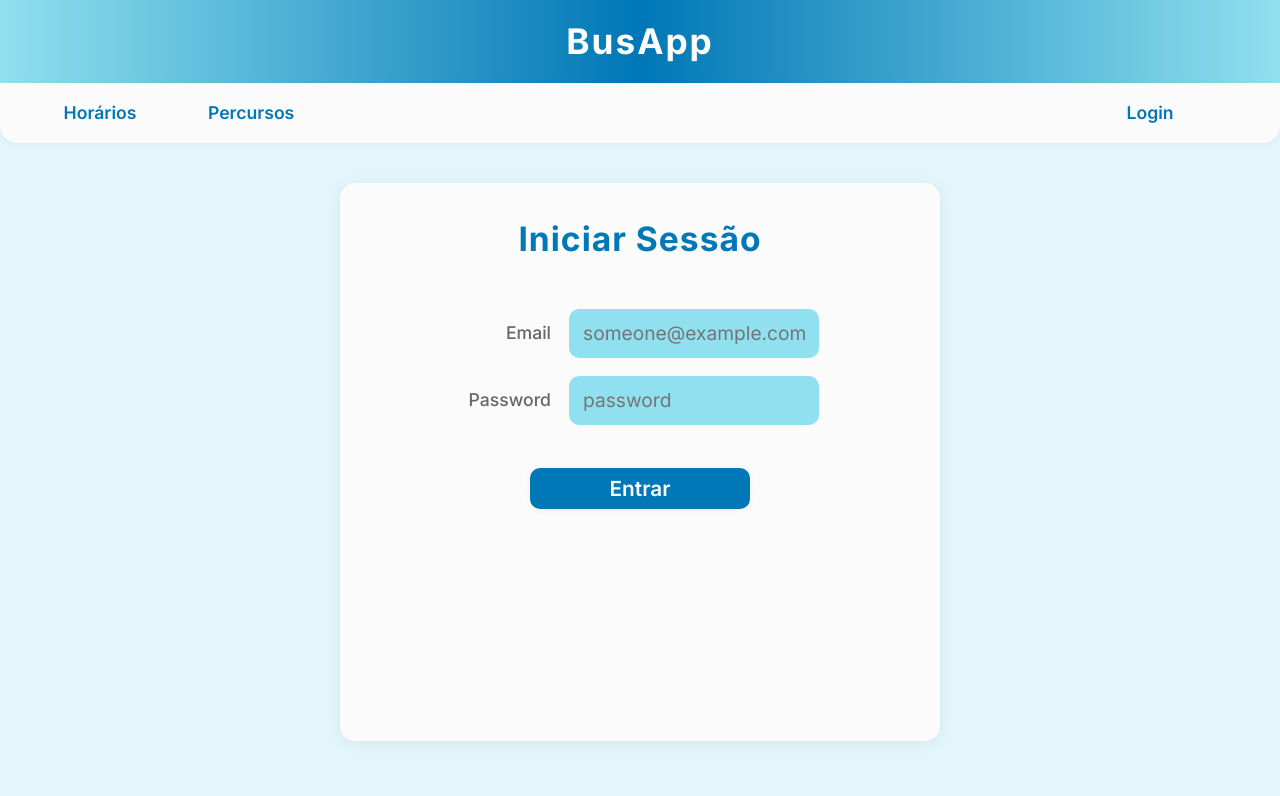
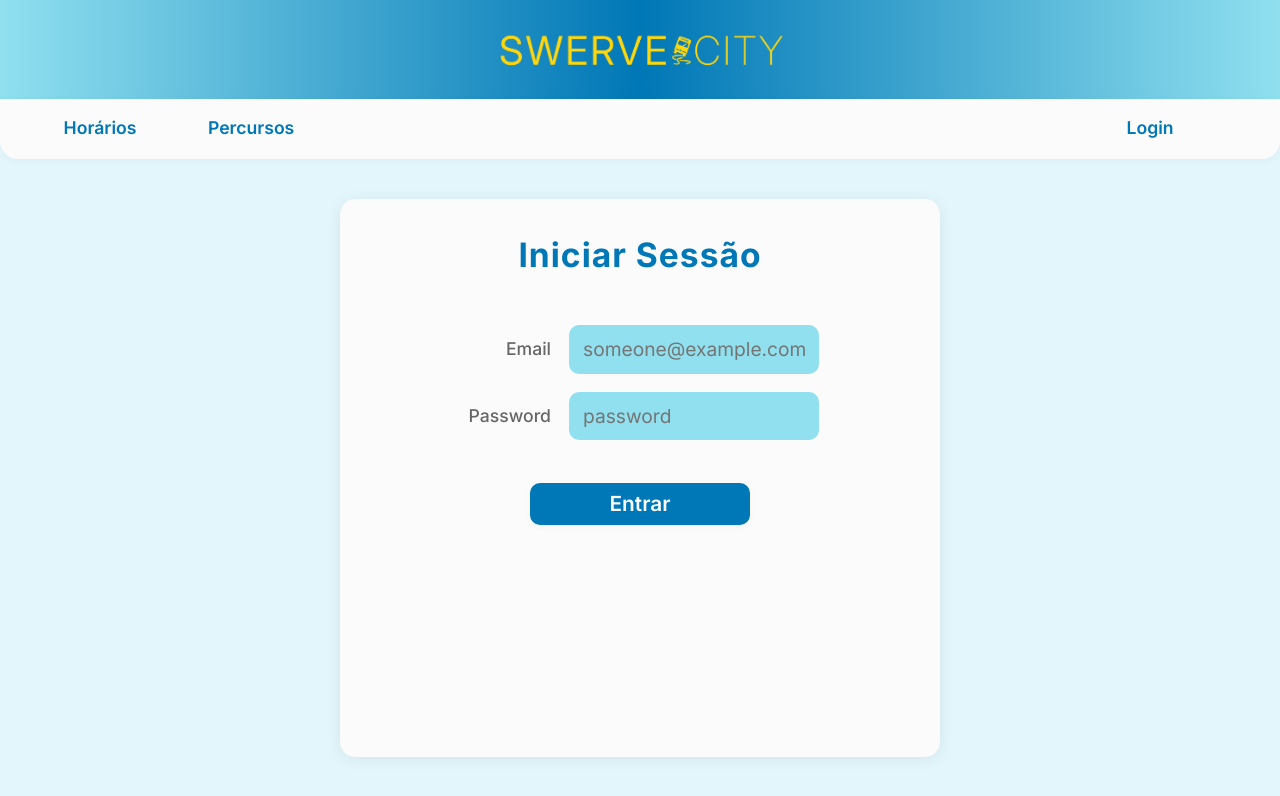
Before and after one commit to DuartePortfolio/bus-app, a plain HTML site: page frontend/html/login.html in a window 1280 px wide. Drawn offline with nearby package versions, Linux system fonts and the light colour scheme.

Commit message:
added logo

```diff
--- a/frontend/html/login.html
+++ b/frontend/html/login.html
@@ -14,7 +14,9 @@
 </head>
 <body>
     <header>
-        <div class="logo">BusApp</div>
+        <div class="logo">
+            <img src="../swerve_city.png" alt="" id="logo-img">
+        </div>
     </header>
     <nav class="navbar">
         <div class="navbar-nav">
--- a/frontend/styles/adminDashboard.css
+++ b/frontend/styles/adminDashboard.css
@@ -158,3 +158,12 @@ h2, h3 {
 .view-btn:hover {
   background: #005f8a;
 }
+
+#logo-img {
+  max-width: 300px;
+  max-height: 300px;
+  width: auto;
+  height: auto;
+  display: block;
+  margin: 0 auto;
+}
--- a/frontend/styles/base.css
+++ b/frontend/styles/base.css
@@ -92,3 +92,12 @@ body {
   width:90px;
   text-align: center;
 }
+
+#logo-img {
+  max-width: 300px;
+  max-height: 300px;
+  width: auto;
+  height: auto;
+  display: block;
+  margin: 0 auto;
+}
--- a/frontend/styles/condutorDashboard.css
+++ b/frontend/styles/condutorDashboard.css
@@ -131,3 +131,12 @@ h2, h3 {
 .text {
   color: var(--text-sec)
 }
+
+#logo-img {
+  max-width: 300px;
+  max-height: 300px;
+  width: auto;
+  height: auto;
+  display: block;
+  margin: 0 auto;
+}
--- a/frontend/styles/horarios.css
+++ b/frontend/styles/horarios.css
@@ -140,3 +140,12 @@ option {
   color: var(--text);
   box-shadow: 0 1px 4px rgba(0,0,0,0.04);
 }
+
+#logo-img {
+  max-width: 300px;
+  max-height: 300px;
+  width: auto;
+  height: auto;
+  display: block;
+  margin: 0 auto;
+}
--- a/frontend/styles/login.css
+++ b/frontend/styles/login.css
@@ -98,3 +98,12 @@ label {
   font-weight: 700;
   letter-spacing: 1px;
 }
+
+#logo-img {
+  max-width: 300px;
+  max-height: 300px;
+  width: auto;
+  height: auto;
+  display: block;
+  margin: 0 auto;
+}
--- a/frontend/styles/percursos.css
+++ b/frontend/styles/percursos.css
@@ -113,3 +113,12 @@ option {
   color: var(--text);
   box-shadow: 0 1px 4px rgba(0,0,0,0.04);
 }
+
+#logo-img {
+  max-width: 300px;
+  max-height: 300px;
+  width: auto;
+  height: auto;
+  display: block;
+  margin: 0 auto;
+}
--- a/frontend/styles/perfil.css
+++ b/frontend/styles/perfil.css
@@ -105,3 +105,12 @@ main {
   align-self: center;
   transition: background 0.2s;
 }
+
+#logo-img {
+  max-width: 300px;
+  max-height: 300px;
+  width: auto;
+  height: auto;
+  display: block;
+  margin: 0 auto;
+}
```
Also changed, not shown: frontend/html/adminDashboard.html (+3 -1 lines), frontend/html/condutorDashboard.html (+3 -1 lines), frontend/html/horarios.html (+3 -1 lines), frontend/html/percursos.html (+3 -1 lines), frontend/html/perfil.html (+3 -1 lines), frontend/swerve_city.png (added).
